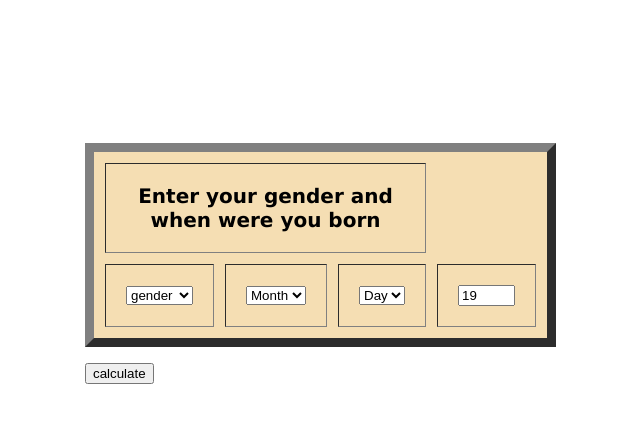
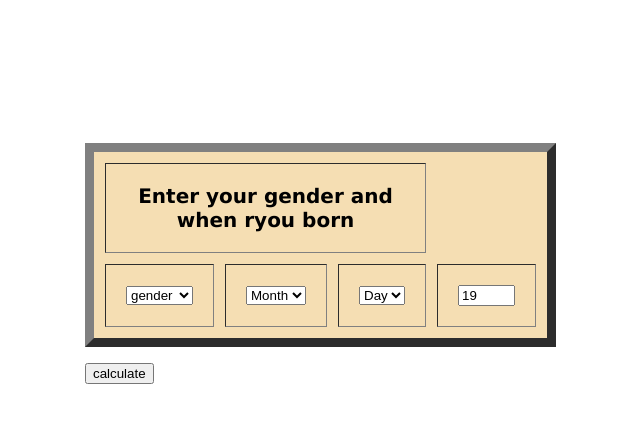
Before and after one commit to KenNyakundi01/Your-Birthday, a plain HTML site: page getstarted.html in a window 1280 px wide. Shown: the whole page, without its empty margins (480-1120 px from the left). Drawn offline with Linux system fonts and the light colour scheme.

Commit message:
getstarted.html

```diff
--- a/getstarted.html
+++ b/getstarted.html
@@ -13,7 +13,7 @@
       <form name=form>
       <center style="position: fixed;bottom:400px;left: 565px;width: 33px;">
       <table border=9 cellspacing=11 cellpadding=20 bgcolor=wheat>
-      <tr><td colspan=3 align=center><font face="verdana, arial" size="-1"><b style="font-size: 20px;">Enter your gender and when were you born</b></font></td></tr>
+      <tr><td colspan=3 align=center><font face="verdana, arial" size="-1"><b style="font-size: 20px;">Enter your gender and when ryou born</b></font></td></tr>
       <tr>
         <td align="center">
           <select name="gender">
```
